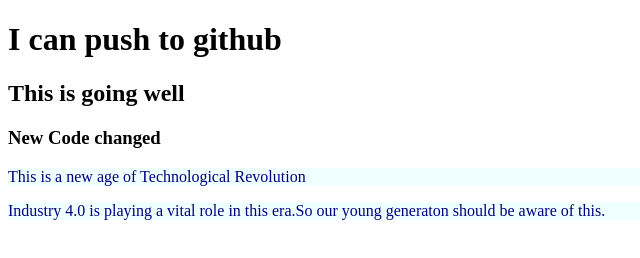
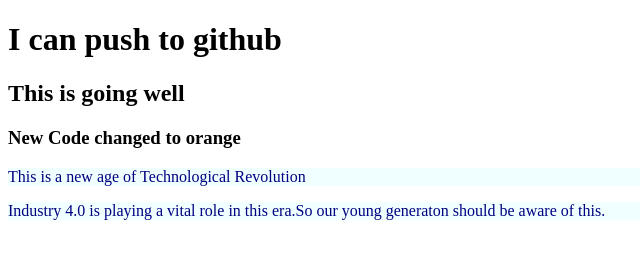
Before and after one commit to ihsan16110/second-repo, a plain HTML site: page index.html in a window 1280 px wide. Shown: the full height of the page, 0-640 px from the left. Drawn offline with Linux system fonts and the light colour scheme.

Commit message:
make orange

```diff
--- a/index.html
+++ b/index.html
@@ -10,7 +10,7 @@
 <body>
     <h1>I can push to github</h1>
     <h2>This is going well</h2>
-    <h3>New Code changed</h3>
+    <h3>New Code changed to orange</h3>
     <P>This is a new age of Technological Revolution</P>
     <p>Industry 4.0 is playing a vital role in this era.So our young generaton should be aware of this. </p>
 </body>
```
